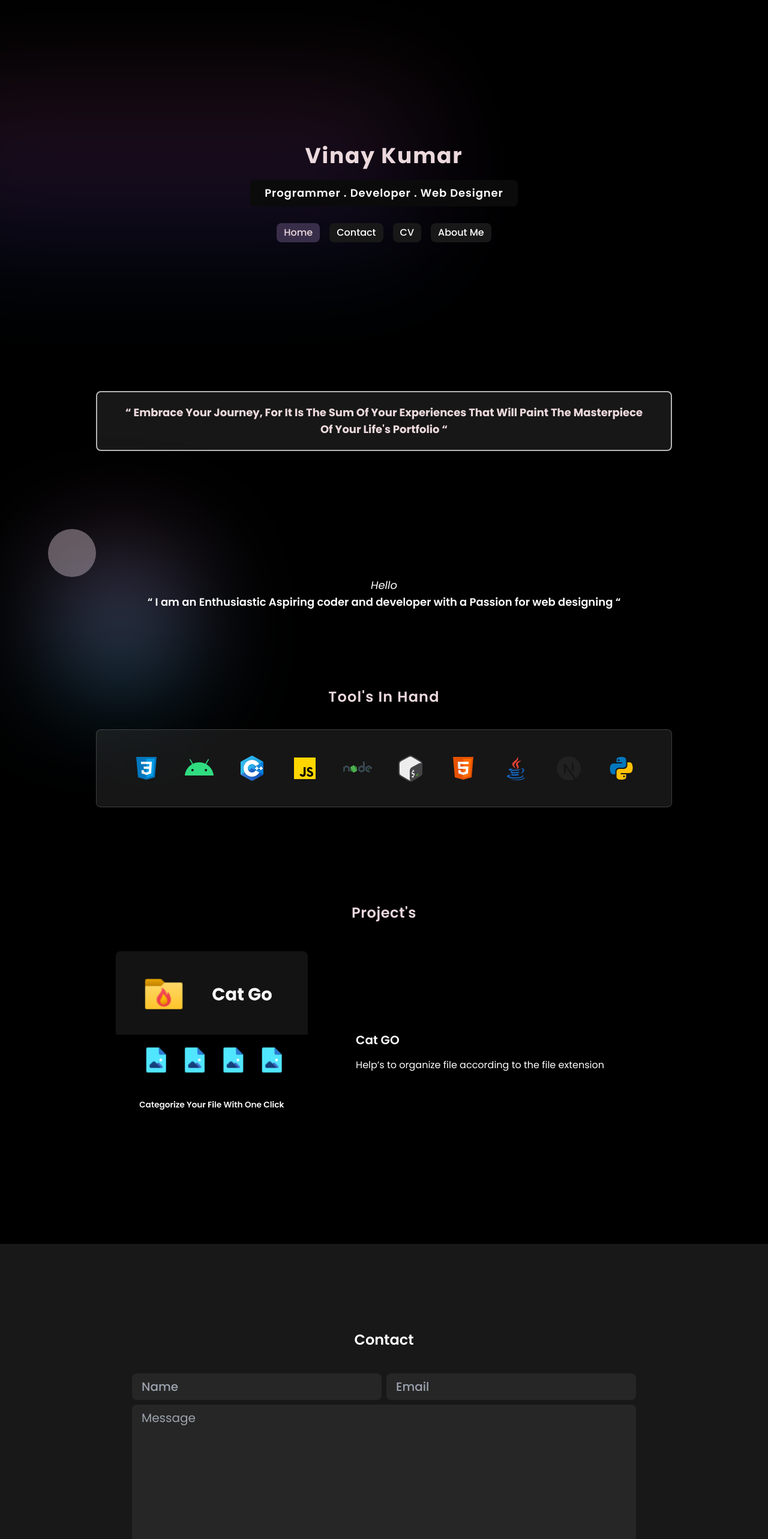
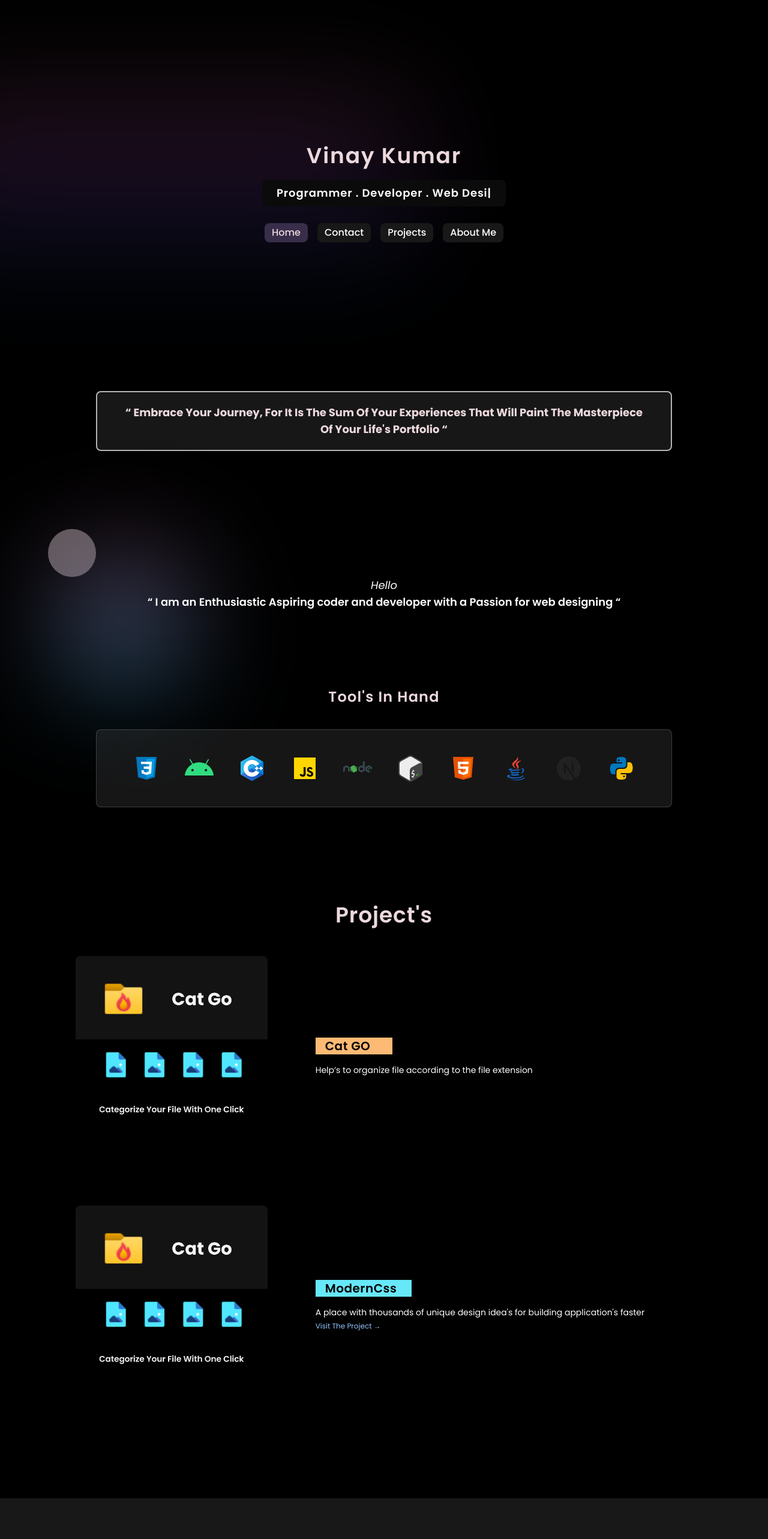
Before and after one commit to NsdonotlookupVinay/portfolio, a Next.js app: page / in a window 1280 px wide. Shown: the top 2566 px of the page at 60% size. Built offline with nearby package versions, Linux system fonts and the light colour scheme.

Commit message:
ui changes

```diff
--- a/components/Contact.jsx
+++ b/components/Contact.jsx
@@ -24,7 +24,7 @@ const Contact = () => {
   return (
     <div id="contact" className='contact-back text-white flex flex-col justify-center items-center bg-primary-300 py-20 sm:px-20 px-2 w-full h-screen'>
         <div className="text-white font-semibold text-4xl text-center submited hidden transition-all">Submited</div>
-        <h4 className='hideit font-semibold sm:text-2xl text-4xl mb-10'>Contact</h4>
+        <h4 className='hideit font-semibold sm:text-2xl text-4xl mb-10'>Contact &#9995;</h4>
         <div className='hideit text-xl font-medium w-3/4 flex justify-between sm:flex-row flex-col'>
             <input type="text" name='name' id='name' placeholder='Name' className='border-0 rounded-lg px-4 py-2 bg-primary-400  outline-none w-full mr-2 sm:mb-0 mb-2' required/>
             <input type="email" name='email' id='email' placeholder='Email' className='border-0 rounded-lg px-4 py-2 bg-primary-400 outline-none w-full' required/>
--- a/components/Name.jsx
+++ b/components/Name.jsx
@@ -3,7 +3,7 @@
 
 const Name = () => {
   return (
-    <div className='test fade-element font1 font-bold sm:text-4xl text-3xl text-center text-primary-200 tracking-wider mt-60'>Vinay Kumar</div>
+    <div className='test fade-element font1 font-semibold sm:text-4xl text-3xl text-center text-primary-200 tracking-wider mt-60'>Vinay Kumar</div>
   )
 }
 export default Name
--- a/components/Name2.jsx
+++ b/components/Name2.jsx
@@ -1,10 +1,27 @@
+"use client"
 import Script from 'next/script';
 import React from 'react';
-
+import { useState,useEffect } from 'react';
 const Name2 = () => {
+  // Programmer   .   Developer   .   Web Designer
+  const [Acc,Bcc] = useState("")
+  useEffect(()=>{
+    const FirstText = document.getElementById("Firsttext")
+    function StartTime(){
+      let FinalText = "Programmer   .   Developer   .   Web Designer"
+      let CurrentText = ""
+      for(let i =0;i<FinalText.length;i++){
+        setTimeout(function(){
+          CurrentText = CurrentText+FinalText[i]
+          Bcc(CurrentText+"|")
+        },2000+i*100)
+      }
+    }
+    StartTime()
+  },[])
   return (
     <div>
-      <div className=' test navbar w-screen h-auto flex items-center justify-center mt-5'><div className='text-white  sm:text-lg text-sm bg-custom-black font-semibold tracking-wider px-6 py-2 rounded-lg' >Programmer   .   Developer   .   Web Designer</div></div>
+      <div id='Firsttext' className=' test navbar w-screen h-auto flex items-center justify-center mt-5'><div className='text-white  sm:text-lg text-sm bg-custom-black font-semibold tracking-wider px-6 py-2 rounded-lg' >{Acc}</div></div>
     </div>
 
   )
--- a/components/Navbar.jsx
+++ b/components/Navbar.jsx
@@ -18,7 +18,7 @@ const Nav = () => {
       <div className=" test cat_container flex font-medium py-2 text-white rounded-lg ">
         <div className="options active bg-primary-300 px-3 py-1 rounded-lg sm:mx-2 mx-1 hover:bg-primary-100 hover:text-primary-200 transition-all">Home</div>
         <div className="options bg-primary-300 px-3 py-1 rounded-lg sm:mx-2 mx-1 hover:bg-primary-100 hover:text-primary-200 transition-all contact-button" href="#contact">Contact</div>
-        <div className="options bg-primary-300 px-3 py-1 rounded-lg sm:mx-2 mx-1 hover:bg-primary-100 hover:text-primary-200 transition-all">CV</div>
+        <div className="options bg-primary-300 px-3 py-1 rounded-lg sm:mx-2 mx-1 hover:bg-primary-100 hover:text-primary-200 transition-all project-button" href="#projects">Projects</div>
         <div className="options bg-primary-300 px-3 py-1 rounded-lg sm:mx-2 mx-1 hover:bg-primary-100 hover:text-primary-200 transition-all">About Me</div>
     </div>
     </div>
--- a/components/Projects.jsx
+++ b/components/Projects.jsx
@@ -1,16 +1,27 @@
+import Link from 'next/link';
+import { redirect } from 'next/navigation';
 import React from 'react'
 
 const Projects = () => {
   return (
-    <div className='text-white text-center flex flex-col justify-center items-center'>
-        <h3 className=' font-semibold text-2xl tracking-wide text-primary-200 mb-10'>Project's</h3>
-        <div className='project_container mb-40'>
-            <div className='tools CatGO flex justify-center items-center sm:flex-row flex-col hover:bg-primary-300 transition-all rounded-lg p-2'>
+    <div id='projects' className='text-white text-center flex flex-col justify-center items-center'>
+        <h3 className=' font-semibold text-4xl tracking-wide text-primary-200 mb-10'>Project's</h3>
+        <div className='project_container mb-40  flex justify-center items-center flex-col gap-20'>
+            <div className='tools CatGO flex justify-start items-center sm:flex-row flex-col hover:bg-primary-300 transition-all rounded-lg p-2 w-full'>
                 <img className='h-80 rounded-lg' src="/projects/CatGO/CatGo.png" alt="" />
                 <div className='mx-20 sm:text-start text-center'>
-                    <div className='p_name font-semibold text-xl my-4'>Cat GO
+                    <div className='p_name font-semibold text-xl my-4 tracking-wide bg-orange-300 text-black sm:px-4 px-0 sm:w-32 w-auto'>Cat GO
                     </div>
-                    <div className='p_about '>Help’s to organize file according to the file extension</div>
+                    <div className='p_about text-sm'>Help’s to organize file according to the file extension</div>
+                </div>
+            </div>
+            <div className='tools CatGO flex justify-start items-center sm:flex-row flex-col hover:bg-primary-300 transition-all rounded-lg p-2 w-full'>
+                <img className='h-80 rounded-lg' src="/projects/CatGO/CatGo.png" alt="" />
+                <div className='mx-20 sm:text-start text-center'>
+                    <div className='p_name font-semibold text-xl my-4 tracking-wide bg-cyan-300 text-black sm:px-4 px-0 sm:w-40 w-auto'>ModernCss
+                    </div>
+                    <div className='p_about text-sm'>A place with thousands of unique design idea's for building application's faster</div>
+                    <Link href="https://moderncss.vercel.app" className='text-xs text-blue-300 '>Visit The Project &#8594;</Link>
                 </div>
             </div>
         </div>
--- a/public/animation.js
+++ b/public/animation.js
@@ -6,6 +6,15 @@ function scrollToContactSection() {
 // Add a click event listener to the "Contact" button
 const contactButton = document.querySelector('.contact-button');
 contactButton.addEventListener('click', scrollToContactSection);
+
+function scrollToProjectSection() {
+  const ProjectSection = document.getElementById('projects');
+  ProjectSection.scrollIntoView({ behavior: 'smooth' });
+}
+
+// Add a click event listener to the "Contact" button
+const ProjectButton = document.querySelector('.project-button');
+ProjectButton.addEventListener('click', scrollToProjectSection);
 
 
 const observer = new IntersectionObserver((entries)=>{
```
